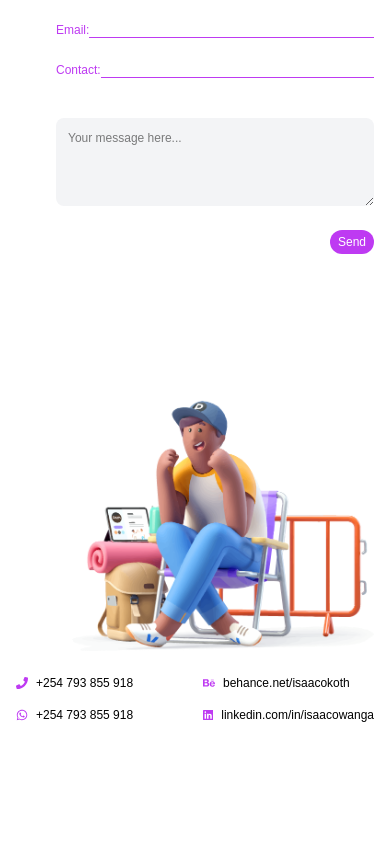
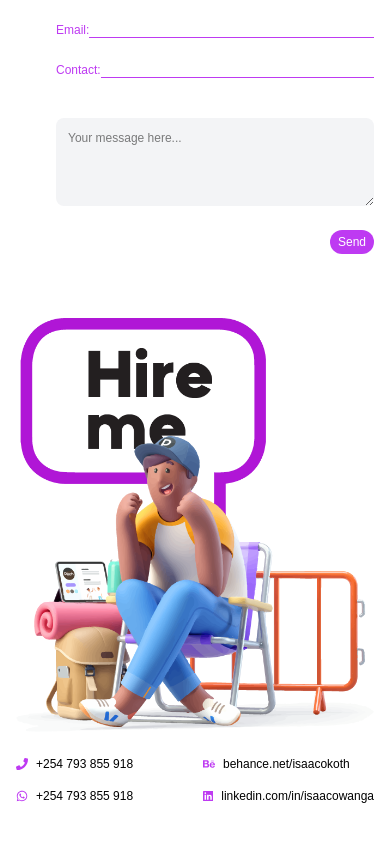
Before and after one commit to ngachadavid/owanga, a Next.js app: page / in a window 390 px wide. Shown: the part 7720-8562 px from the top of the page. Before the commit the page ends 8483 px from the top, so only its background shows below. Built offline with nearby package versions, Linux system fonts and the light colour scheme.

Commit message:
new file:   public/homepage/black.png

```diff
--- a/components/global/Footer.jsx
+++ b/components/global/Footer.jsx
@@ -43,7 +43,7 @@ export default function Footer() {
 
                 {/* Right - Image */}
                 <div className="w-full md:w-1/2 flex flex-col items-center md:items-start">
-                    <img src="/homepage/footer.png" alt="Footer Image" className="w-full md:w-[80%] h-auto rounded-lg mb-6" />
+                    <img src="/homepage/black.png" alt="Footer Image" className="w-full md:w-[80%] h-auto rounded-lg mb-6" />
 
                     {/* Contact Links */}
                     <div className="grid grid-cols-2 gap-4 w-full md:w-auto text-xs md:text-sm">
```
Also changed, not shown: public/homepage/black.png (added).
